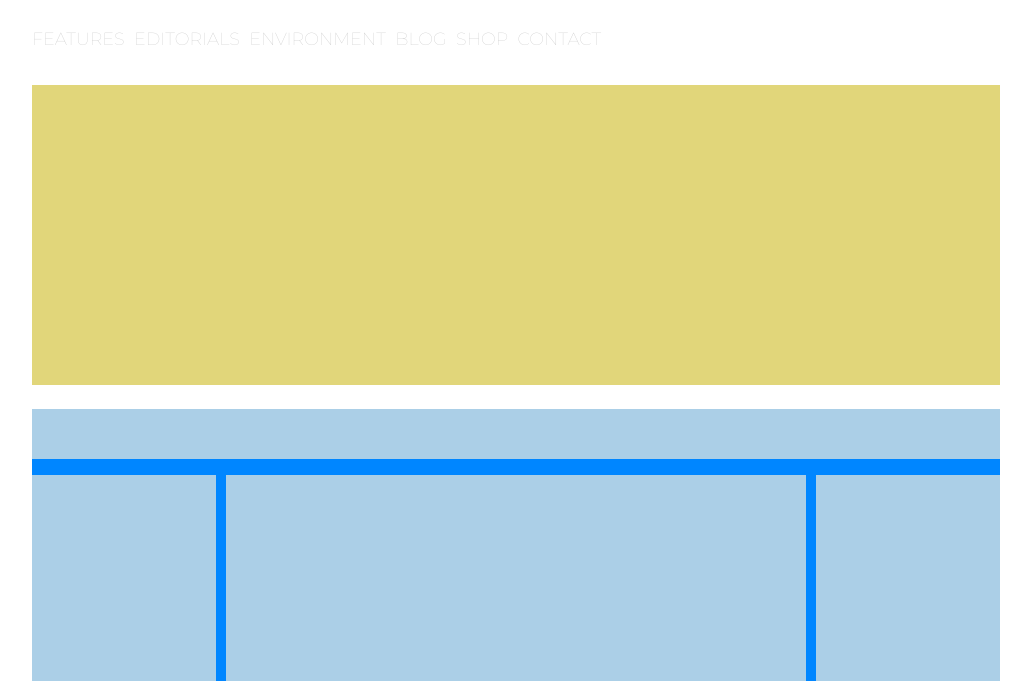
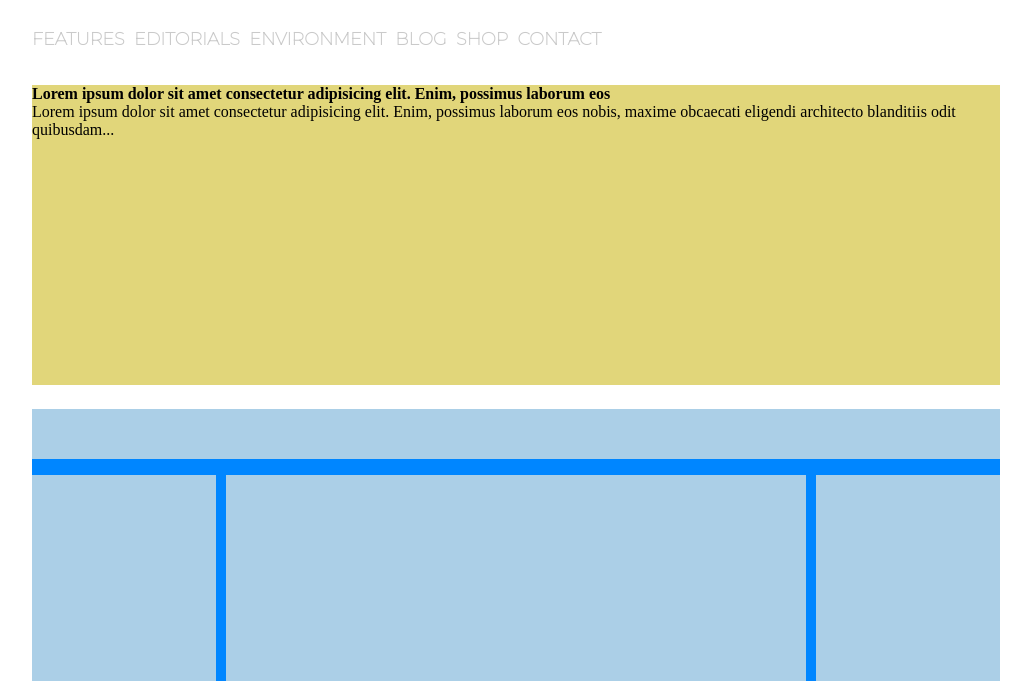
Before and after one commit to NicolaL95/htmlcss-wp, a plain HTML site: page index.html in a window 1280 px wide. Shown: the part 119-800 px from the top of the page, without its empty margins (124-1155 px from the left). Drawn offline with Linux system fonts and the light colour scheme.

Commit message:
lavorazione main

```diff
--- a/index.html
+++ b/index.html
@@ -18,15 +18,25 @@
         <img class="logo" src="./img/logo.png" alt="Logo_neori">
         <div class="verticalLine"></div>
         <nav class="menu_link">
-            FEATURES EDITORIALS ENVIRONMENT BLOG SHOP CONTACT
+            <strong> FEATURES EDITORIALS ENVIRONMENT BLOG SHOP CONTACT</strong>
         </nav>
     </header>
     <!-- !main_header -->
 
     <main class="content clearfix">
         <section class="centercontent">
-
-
+            <div class="image"></div>
+            <div class="desc_image">
+                <p class="desc_main"> <strong>Lorem ipsum dolor sit amet consectetur adipisicing elit. Enim, possimus
+                        laborum
+                        eos </strong>
+                </p>
+                <p class="desc_dett"> Lorem ipsum dolor sit amet consectetur adipisicing elit. Enim, possimus laborum
+                    eos
+                    nobis, maxime
+                    obcaecati eligendi architecto blanditiis odit quibusdam...
+                </p>
+            </div>
         </section>
         <div id="bottomain">
             <section class="centertitle">
```
